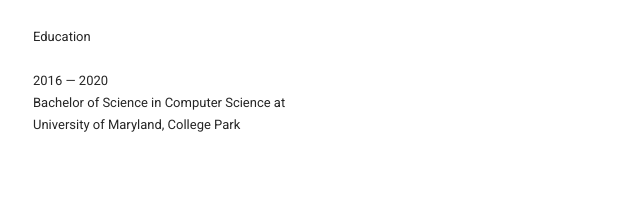
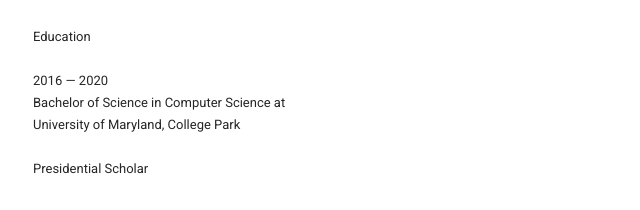
Before and after one commit to eyucao/homepage, a plain HTML site: page index.html in a window 1280 px wide. Shown: the part 975-1185 px from the top of the page, without its empty margins (0-640 px from the left). Before the commit the page ends 1144 px from the top, so only its background shows below. Drawn offline with Linux system fonts and the light colour scheme.

Commit message:
double break add

```diff
--- a/index.html
+++ b/index.html
@@ -56,7 +56,7 @@
                 <p>2016 — 2018<br>Startup Shell<br>Engineering Advisor</p>
                 <p>—</p>
                 <h2>Education</h2>
-                <p>2016 — 2020<br>Bachelor of Science in Computer Science at <br/>University of Maryland, College Park</p>
+                <p>2016 — 2020<br>Bachelor of Science in Computer Science at <br/>University of Maryland, College Park <br> <br> Presidential Scholar</p>
             </section>
 
         </div>
```
